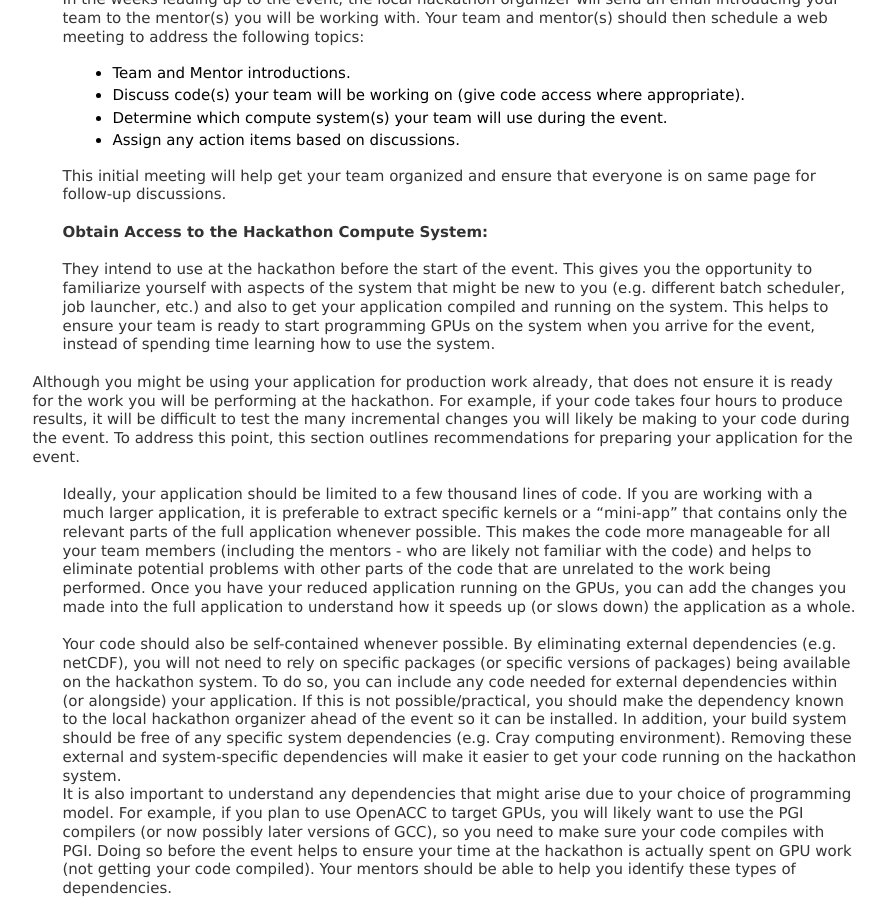
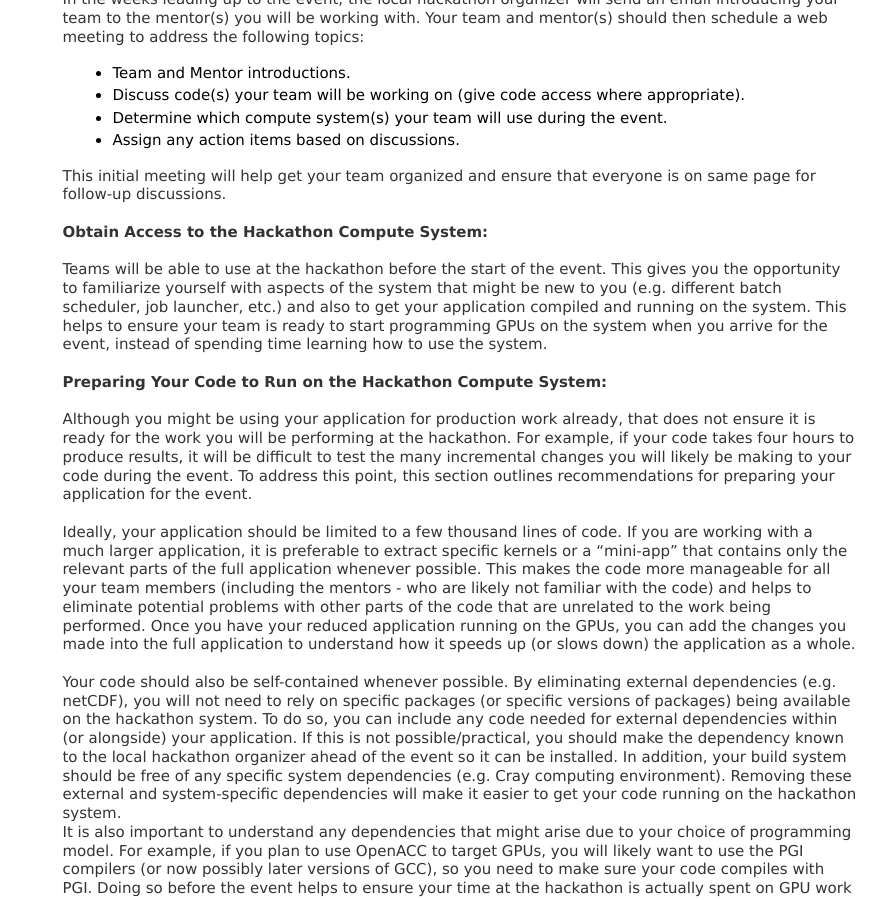
Before and after one commit to sdsc-hpc-training/sdsc-hpc-training.github.io, a Jekyll site: the page built from gpuhackathon/attendee_guide.html, in a window 1280 px wide and 900 px high, scrolled down 788 px. Shown: the whole window, without its empty margins (195-1081 px from the left). Built offline with Jekyll 4.4.1, drawn with Linux system fonts in a browser that asks for light colours.

Commit message:
Update attendee_guide.html

```diff
--- a/gpuhackathon/attendee_guide.html
+++ b/gpuhackathon/attendee_guide.html
@@ -62,7 +62,7 @@
             <p class="indent"><b>Obtain Access to the Hackathon Compute System:</b></p>
             <p> &nbsp; </p>
             <p class="indent">
-              They intend to use at the hackathon before the start of the
+              Teams will be able to use at the hackathon before the start of the
               event. This gives you the opportunity to familiarize yourself with aspects of
               the system that might be new to you (e.g. different batch scheduler, job
               launcher, etc.) and also to get your application compiled and running on the
@@ -71,7 +71,7 @@
               how to use the system.
             </p>
             <p> &nbsp; </p>
-            <p class="indent><b>Preparing Your Code to Run on the Hackathon Compute System:</b></p>
+           <p class="indent"><b>Preparing Your Code to Run on the Hackathon Compute System:</b></p>
             <p> &nbsp; </p>
             <p class="indent">
               Although you might be using your application for production work already, that does not
@@ -121,7 +121,7 @@
             </p>
             <p> &nbsp; </p>
 <!-----
-            <p class="indent><b>Understanding Your Code and Simplifying Your Workflow:</b></p>
+            <p class="indent"><b>Understanding Your Code and Simplifying Your Workflow:</b></p>
             <p> &nbsp; </p>
             <p class="indent">content here </p>
             <p> &nbsp; </p>
@@ -137,7 +137,7 @@
               In addition, there are presentations and morning updates that your
               team will participate in.</p>
               <p> &nbsp; </p>
-              <p><b>Introduction Presentations:</b></p>
+              <p class="indent"><b>Introduction Presentations:</b></p>
               <p> &nbsp; </p>
               <p class="indent">
                 On Monday morning, the first order of business will be for one member of each
@@ -154,7 +154,7 @@
                 domain, so please keep the jargon to a minimum.
               </p>
               <p> &nbsp; </p>
-              <p><b>Morning Updates (Scrum Sessions):</b></p>
+              <p class="indent"><b>Morning Updates (Scrum Sessions):</b></p>
               <p> &nbsp; </p>
               <p class="indent">On Tuesday through Thursday mornings,
                 each team will give a short (3 minute / 2-3 slides) update, including</p>
@@ -169,7 +169,7 @@
                   problem you are facing has already been encountered and resolved by someone else. Or you might have found and resolved a problem (or reported a bug) that other teams might currently be facing. These hackathons are meant to be cooperative events among all participants, and these update sessions are central to that theme.
                 </p>
                 <p> &nbsp; </p>
-                <p><b>Final Presentations:</b></p>
+                <p class="indent"><b>Final Presentations:</b></p>
                 <p> &nbsp; </p>
                 <p class="indent">On Friday morning, the teams will finish up their development work for the week and give a final presentation (5-7 minutes / 5-7 slides) detailing their accomplishments; issues they ran into, how they resolved them, speedups they obtained, as well as their closing thoughts on the event and what they learned. The final day typically ends around 1-3 PM to allow participants to arrange travel home.
                 </p>
```
